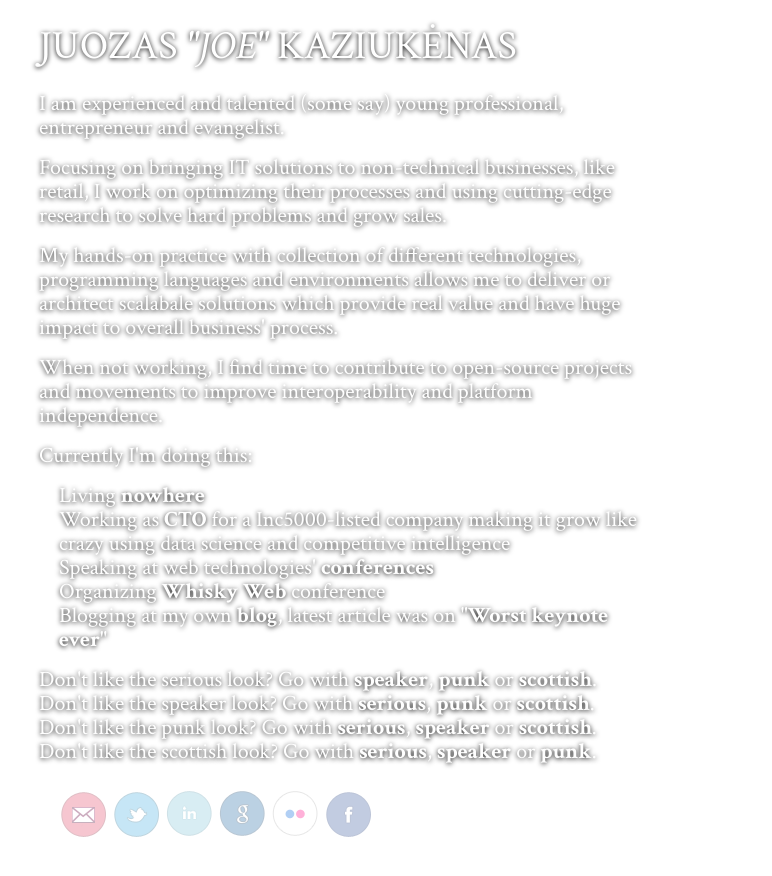
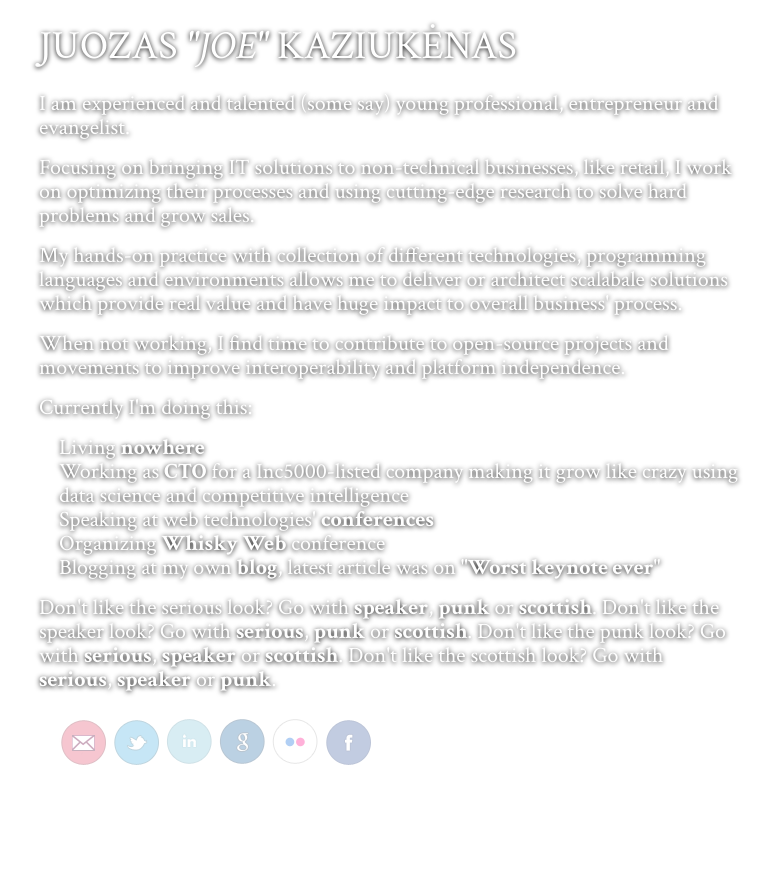
Before and after one commit to juokaz/juokaz.com, a Jekyll site: the page built from index.html, in a window 1280 px wide. Shown: the top 876 px of the page, without its empty margins (11-783 px from the left). Built offline with Jekyll 4.4.1, drawn with Linux system fonts in a browser that asks for light colours; nearby versions of some CDN libraries; library files that are not in the unit come from our copies; the list of posts is cut into pages by our own code.

Commit message:
Make about section wider

```diff
--- a/index.html
+++ b/index.html
@@ -14,7 +14,7 @@
         p, ul { color: #fff; font: 22px 'Crimson Text', serif; line-height: 24px; margin-bottom: 16px; -webkit-font-smoothing: antialiased; text-shadow: 0 1px 5px black; }
         a { color: #fff; font-weight: bold; text-decoration: none; }
         a:hover { color: #999; }
-        #about { width: 600px; padding: 20px 0 0 30px; margin: 0 auto 0 20px !important; }
+        #about { width: 700px; padding: 20px 0 0 30px; margin: 0 auto 0 20px !important; }
         h1 { font-size: 40px; font-family: 'Crimson Text', serif; font-weight: 300; margin-bottom: 20px; color: #fff; text-shadow: 0 1px 5px black; text-transform:uppercase; }
         ul { margin-left: 20px; }
         ul#connect{ margin-left: 0; width: 60px; position: fixed; right: 52px; top: 22px; }
```
